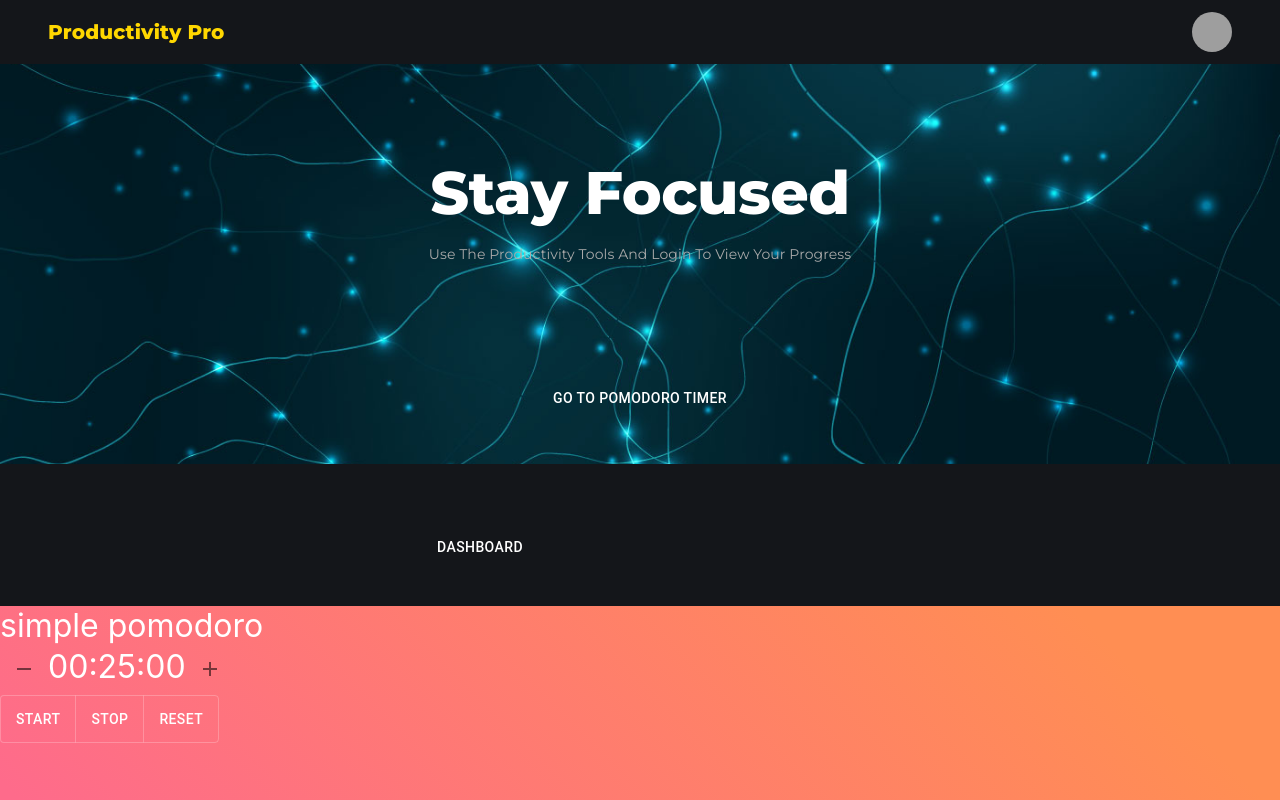
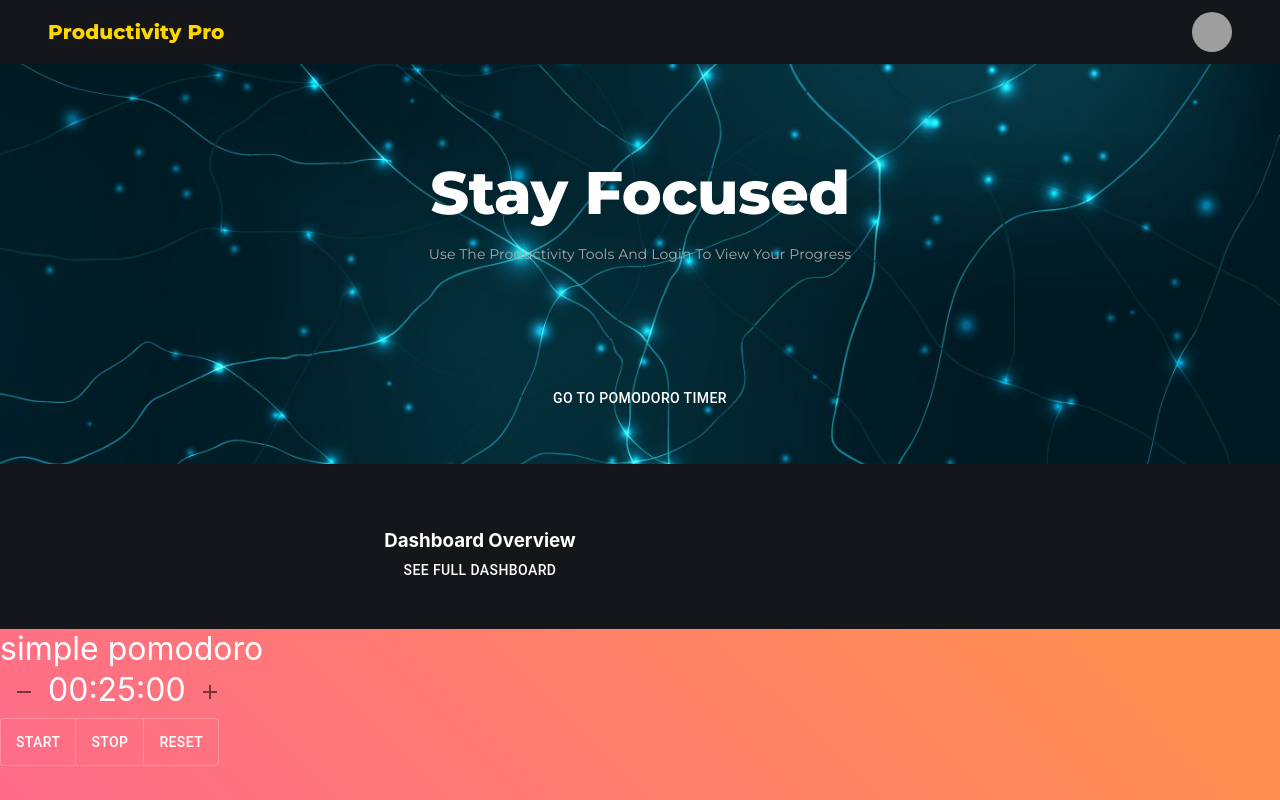
Before and after one commit to jalonghurst/productivity-manager, a React (Create React App) app: page / in a window 1280 px wide. Shown: the top 800 px of the page. Built offline with nearby package versions, Linux system fonts and the light colour scheme; grey boxes are pictures that could not be loaded.

Commit message:
added buttons

```diff
--- a/src/Pages/DashboardOverview.js
+++ b/src/Pages/DashboardOverview.js
@@ -39,7 +39,8 @@ const DashboardOverview = () => {
   return (
     <ThemeProvider theme={darkTheme}>
       <div className={classes.container}>
-      <Button>Dashboard</Button>
+      <h3>Dashboard Overview</h3>
+      <Button>See full dashboard</Button>
       </div>
     </ThemeProvider>
   );
```
